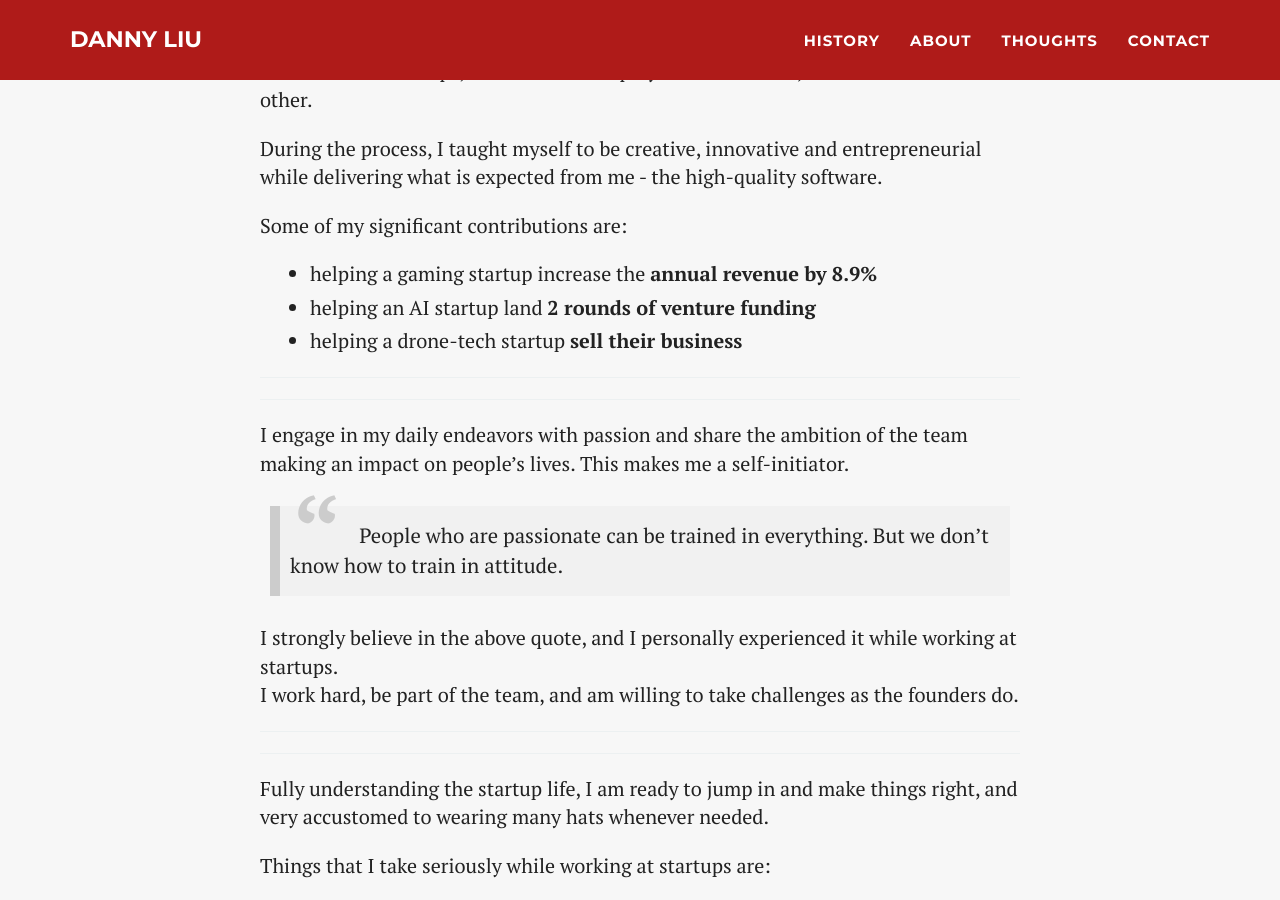
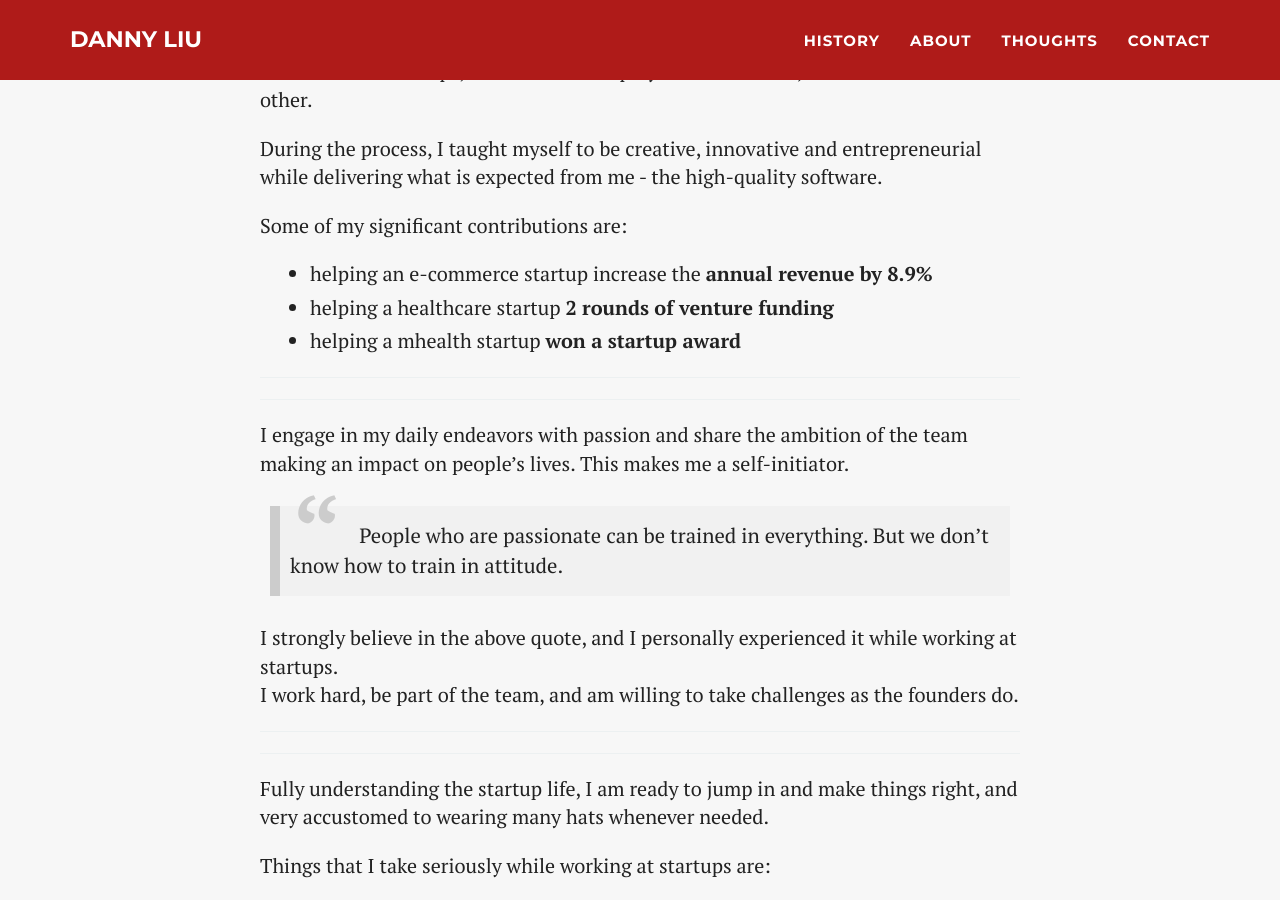
Before and after one commit to danny-liu-dev/danny-liu-dev.github.io, a Jekyll site: the page built from _posts/blog/2020-07-25-Jay-And-Your-Culture.md, in a window 1280 px wide and 900 px high, scrolled down 325 px. Built offline with Jekyll 4.4.1, drawn with Linux system fonts in a browser that asks for light colours.

Commit message:
achievements changed

```diff
--- a/_includes/header.html
+++ b/_includes/header.html
@@ -12,9 +12,9 @@
                 </div>
                 <div class="col-12 col-md-6 i-helped">
                   <div class="i-helped-title">I contributed to</div>
-                  <div class="i-helped-item"><b>8.9%</b> increase in the annual revenue for a gaming startup</div>
-                  <div class="i-helped-item"><b>2</b> rounds of venture funding for an AI startup</div>
-                  <div class="i-helped-item"><b>M&amp;A</b> of a drone-tech startup</div>
+                  <div class="i-helped-item"><b>8.9%</b> increase in the annual revenue for an e-commerce startup</div>
+                  <div class="i-helped-item"><b>2</b> rounds of venture funding for a mhealth startup</div>
+                  <div class="i-helped-item"><b>Won</b> a startup award</div>
                 </div>
             </div>
             <div class="row">
--- a/_posts/blog/2020-07-25-Jay-And-Your-Culture.md
+++ b/_posts/blog/2020-07-25-Jay-And-Your-Culture.md
@@ -9,9 +9,9 @@ I worked for 3 startups, as a full-time employee for 2 of them, and a contractor
 During the process, I taught myself to be creative, innovative and entrepreneurial while delivering what is expected from me - the high-quality software.
 
 Some of my significant contributions are:
-- helping a gaming startup increase the __annual revenue by 8.9%__
-- helping an AI startup land __2 rounds of venture funding__
-- helping a drone-tech startup __sell their business__
+- helping an e-commerce startup increase the __annual revenue by 8.9%__
+- helping a healthcare startup __2 rounds of venture funding__
+- helping a mhealth startup __won a startup award__
 
 ***
 ---
```
